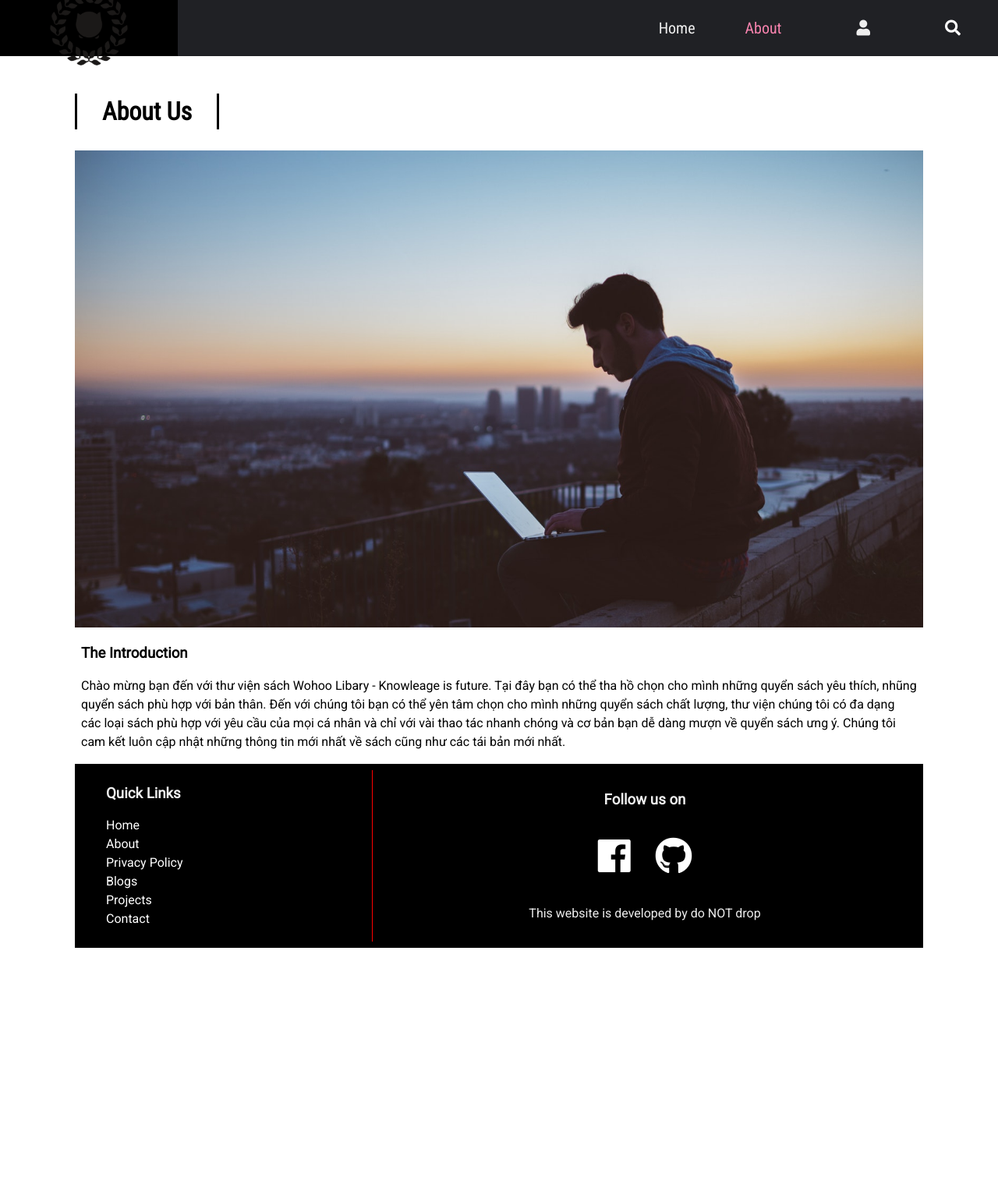
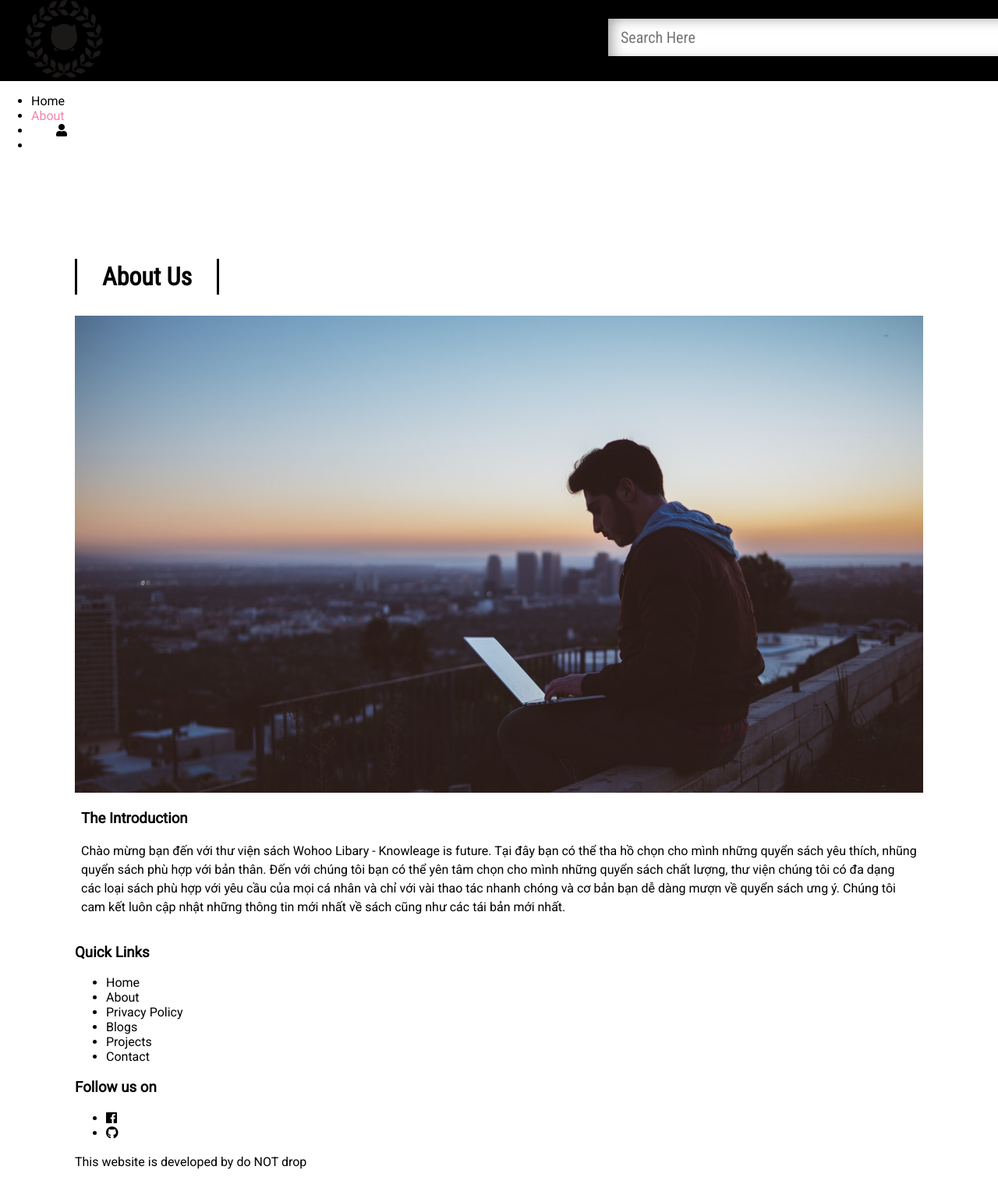
Before and after one commit to dranite7201/QL_thuvien, a PHP site: page /about.html in a window 1280 px wide. Shown: the whole page at 78% size. Before the commit the page ends 1216 px from the top, so only its background shows below. Run offline with PHP 8.4, Linux system fonts and the light colour scheme; some libraries are stand-ins or nearby versions.

Commit message:
Update style.css

```diff
--- a/Libary/style.css
+++ b/Libary/style.css
@@ -86,42 +86,6 @@ textarea:focus {
   width: 100%;
 }
 
-/* Navigation */
-
-nav {
-  height: 72px;
-  background: #202125;
-  width: 100%;
-  margin: 0;
-  position: fixed;
-  font-family: "Roboto Condensed", sans-serif;
-  font-size: 20px;
-  display: flex;
-  justify-content: space-between;
-  padding: 0 16px 0 0;
-  box-sizing: border-box;
-  z-index: 100;
-}
-
-nav a {
-  padding: 0 32px;
-  color: #eee;
-  transition: 0.4s;
-}
-
-nav a:hover {
-  text-decoration: none;
-  color: red;
-}
-
-nav ul {
-  display: flex;
-  list-style: none;
-  justify-content: space-around;
-  align-items: center;
-  height: 100%;
-  margin: 0;
-}
 
 .active {
   color: #f783ae;
@@ -168,14 +132,13 @@ nav ul {
 }
 
 /* User Icon */
-#user-icon {
+#user-icon{
   color: white;
   padding: 0 32px;
   cursor: pointer;
   transition: 0.4s;
 }
-
-#user-icon:hover {
+#user-icon:hover{
   color: red;
 }
 
@@ -190,8 +153,8 @@ nav ul {
   margin-top: 72px;
   width: 100%;
   text-align: center;
-  opacity: 0;
-  pointer-events: none;
+  opacity:0;
+  pointer-events:none;
 }
 
 #slideout-menu ul {
@@ -266,16 +229,6 @@ section {
   padding: 0 8px;
 }
 
-.card-meta-blogpost {
-  color: #333;
-  font-size: 14px;
-  padding: 16px;
-  font-family: 'Roboto Slab', serif;
-}
-
-.card-meta-blogpost a {
-  color: #333;
-}
 
 /* Button Read more */
 
@@ -298,136 +251,67 @@ section {
   color: white;
 }
 
-/* Footer */
-
-footer {
-  background: black;
-  padding: 8px;
-  color: #eee;
-  display: flex;
-}
-
-footer a {
-  color: white;
-}
-
-footer #left-footer {
-  flex: 1;
-  border-right: 1px solid red;
-  padding-left: 32px;
-}
-
-footer #left-footer ul {
-  padding: 0;
-  list-style: none;
-  line-height: 1.5;
-}
-
-footer #right-footer {
-  flex: 2;
-  padding: 8px;
-  text-align: center;
-}
-
-footer #social-media-footer a .fa-facebook,
-footer #social-media-footer a .fa-youtube,
-footer #social-media-footer a .fa-github {
-  color: white;
-  transition: 0.4s;
-}
-
-footer #social-media-footer ul {
-  display: flex;
-  list-style: none;
-  justify-content: center;
-  padding: 0;
-}
-
-footer #social-media-footer ul li {
-  font-size: 48px;
-  padding: 16px;
-  transition: 0.4s;
-}
-
-footer #social-media-footer ul li:hover a .fa-youtube {
-  color: red;
-}
-
-footer #social-media-footer ul li:hover a .fa-facebook {
-  color: #3b5998;
-}
-
-footer #social-media-footer ul li:hover a .fa-github {
-  color: #bbb;
-}
-
 /* Blog List page */
 
-.page-heading {
-  font-size: 32px;
-  font-family: 'Roboto Condensed', sans-serif;
-  border-left: 3px solid black;
-  border-right: 3px solid black;
+.page-heading{
+  font-size:32px;
+  font-family:'Roboto Condensed', sans-serif;
+  border-left:3px solid black;
+  border-right:3px solid black;
   transition: all 0.4s;
-  display: inline-block;
-  padding: 4px 32px;
+  display:inline-block;
+  padding:4px 32px;
   margin-top: 120px;
 }
 
-.page-heading:hover {
-  padding: 4px 48px;
-  background: red;
+.page-heading:hover{
+  padding:4px 48px;
+  background:red;
 }
 
-.card-meta {
-  color: #333;
+.card-meta{
+  color:#333;
   font-size: 14px;
-  padding-left: 8px;
-  font-family: 'Roboto Slab', serif;
+  padding-left:8px;
+  font-family:'Roboto Slab', serif;
 }
 
-.card-meta a {
-  color: #333;
+.card-meta a{
+  color:#333;
 }
 
 /* Pagination */
 
-.pagination {
-  padding: 8px;
-  text-align: center;
-  font-weight: bold;
+.pagination{
+  padding:8px;
+  text-align:center;
+  font-weight:bold;
 }
 
-.pagination a {
+.pagination a{
   border-top: 3px solid white;
   display: inline-block;
-  padding: 8px 16px;
-  transition: 0.4s;
+  padding:8px 16px;
+  transition:0.4s;
 }
 
-.pagination a:hover {
+.pagination a:hover{
   text-decoration: none;
-  border-top: 3px solid black;
+  border-top:3px solid black;
 }
+
 
 /* Single Blogpost */
 
-#post-container {
+#post-container{
   display: flex;
 }
 
-#blogpost {
-  display: flex;
-  flex-direction: column;
-  width: 70%;
-  border-left: 1px solid #999;
+#detail .card{
+  width:100%;
 }
 
-#detail .card {
-  width: 100%;
-}
-
-#detail .card-image:hover {
+#detail .card-image:hover{
   box-shadow: none;
 }
 
@@ -435,40 +319,14 @@ footer #social-media-footer ul li:hover a .fa-github {
 
 /* Comments section */
 
-#comments-section {
+#comments-section{
   border-top: 2px solid #eee;
-  padding: 8px;
+  padding:8px;
 }
 
 
 /* Media Queries */
 
-@media (max-width: 900px) {
-  nav ul {
-    display: none;
-  }
-
-  #menu-icon {
-    display: flex;
-  }
-
-  #slideout-menu {
-    display: block;
-  }
-
-  #searchbox {
-    display: none;
-  }
-
-  #blogpost {
-    width: 100%;
-    border-left: 0;
-  }
-
-  #sidebar {
-    display: none;
-  }
-}
 
 @media (max-width: 719px) {
   main {
@@ -538,11 +396,9 @@ footer #social-media-footer ul li:hover a .fa-github {
   main {
     width: 95%;
   }
-
   .card {
     width: 45%;
   }
-
   .card .card-image img {
     width: 100%;
   }
```
